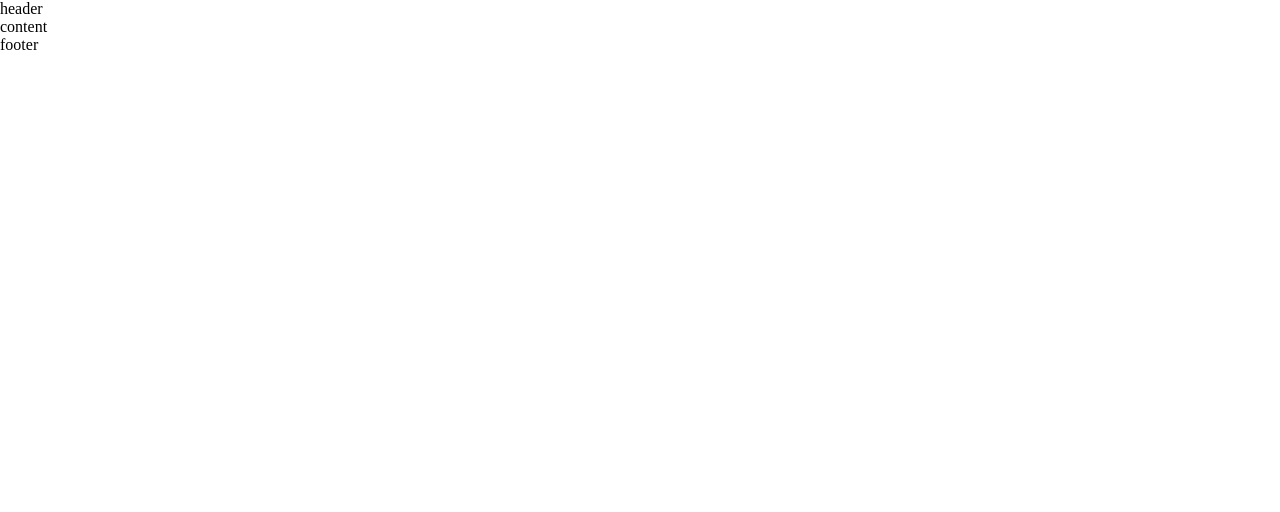
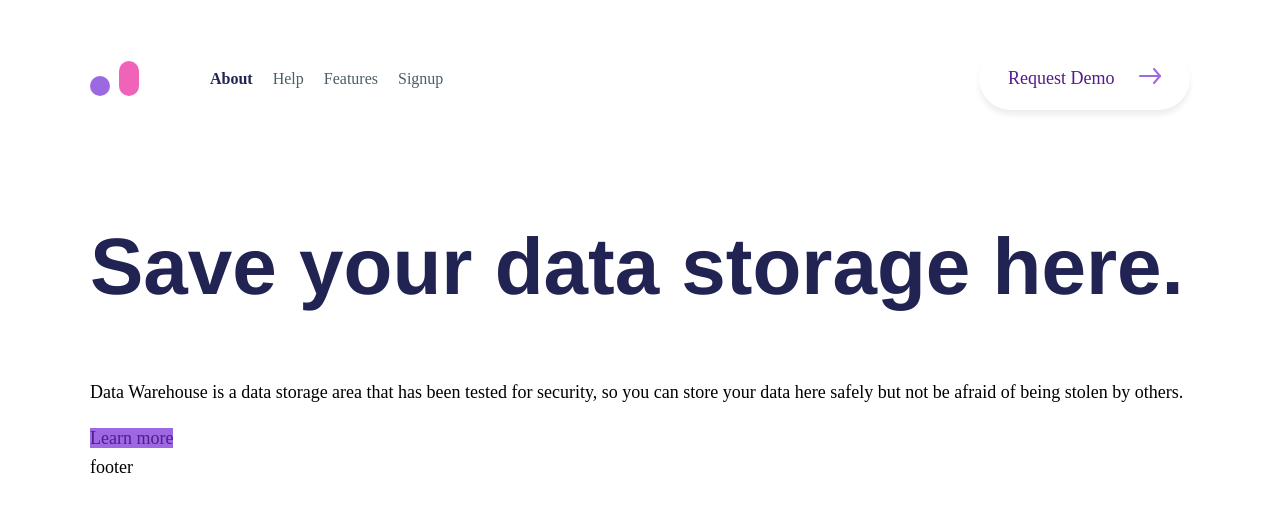
Before and after one commit to joevans/mini-project, a website built with webpack: page index.html in a window 1280 px wide. Built offline with nearby package versions, Linux system fonts and the light colour scheme.

Commit message:
header & start of first section

```diff
--- a/index.html
+++ b/index.html
@@ -6,9 +6,37 @@
 	<title>Mini Project</title>
 </head>
 <body>
-	<header>header</header>
-	<main>content</main>
-	<footer>footer</footer>
+	<header class="header content-width">
+		<nav class="header__nav">
+			<a href="/" class="header__nav__logo">
+				<span>logo</span>
+			</a>
+			<a class="header__nav__link header__nav__link--active" href="">About</a>
+			<a class="header__nav__link" href="">Help</a>
+			<a class="header__nav__link" href="">Features</a>
+			<a class="header__nav__link" href="">Signup</a>
+		</nav>
+		<a href="" class="header__button">
+			Request Demo
+			<svg class="header__button__arrow" width="22" height="16" viewBox="0 0 22 16" fill="none">
+				<path d="M15 15L21 8L15 1" stroke="#9C69E2" stroke-width="2" stroke-linecap="round" stroke-linejoin="round"/>
+				<path d="M21 8H1" stroke="#9C69E2" stroke-width="2" stroke-linecap="round" stroke-linejoin="round"/>
+			</svg>
+		</a>
+	</header>
+
+	<main class="main content-width">
+		<section class="main__section">
+			<h1 class="main__section__title">Save your data storage here.</h1>
+			<p>Data Warehouse is a data storage area that has been tested for security, so you can store your data here safely but not be afraid of being stolen by others.</p>
+			<a class="main__section__button button--purple" href="">Learn more</a>
+		</section>
+	</main>
+
+	<footer class="footer content-width">
+		footer
+	</footer>
+
 
 	<script type="text/javascript" src="./dist/main.js"></script>
 </body>
--- a/src/app/scss/main.scss
+++ b/src/app/scss/main.scss
@@ -1,3 +1,140 @@
+$pink: #F063B8;
+$purple: #9C69E2;
+$light-gray: #4B5D68;
+$dark-gray: #212353;
+
+$body-background: linear-gradient(180deg, #F6FAFD 0%, #FFFFFF 19.4%);
+
+$button-background: #FFF;
+$button-shadow: rgba(75, 93, 104, 0.1);
+
+
+/**
+***  RESETS
+**/
+html, body{
+	margin: 0;
+	height: 100vh;
+}
+
 body{
-	margin: 0;
+	line-height: 28.8px;
+	font-size: 18px;
+	font-family: Avenir;
+	font-weight: 500;
+	background-color: $body-background;
 }
+
+a{
+	text-decoration: none;
+}
+
+
+/**
+***  COLORS
+**/
+.button--purple{
+	background-color: $purple;
+}
+
+
+/**
+***  STRUCTURE
+**/
+.content-width{
+	width: 100%;
+	max-width: 1100px;
+	margin:auto;
+}
+
+
+/**
+***  PAGE CONTENT
+**/
+.header{
+	padding: 47px 0;
+	display: flex;
+	align-items: center;
+	justify-content: space-between;
+
+	&__nav{
+		display: flex;
+		align-items: center;
+		grid-gap: 20px;
+
+		&__logo{
+			display: flex;
+			align-items: flex-end;
+			grid-gap: 9px;
+			width:100px;
+
+			&:before, &:after{
+				content: "";
+				display: block;
+				width: 20px;
+				height: 20px;
+				background: gray;
+				border-radius: 20px;
+			}
+
+			&:before{
+				background-color: $purple;
+			}
+
+			&:after{
+				height: 35px;
+				background-color: $pink;
+			}
+
+			span{
+				display:none;
+			}
+		}
+
+		&__link{
+			color: $light-gray;
+			font-size: 16px;
+			line-height: 25.6px;
+
+			&:hover, &--active{
+				color: $dark-gray;
+				font-weight: 800;
+			}
+		}
+	}
+
+	&__button{
+		padding: 17px 29px;
+		background: $button-background;
+		box-shadow: 0px 5px 5px $button-shadow;
+		border-radius: 50px;
+		display: inline-block;
+
+		&__arrow{
+			margin-left: 20px;
+			position:relative;
+		}
+
+		&:hover &__arrow{
+			animation: arrowBounce 3s ease-out infinite;
+			@keyframes arrowBounce{
+				0%, 25%{left: 0px;}
+				10%{left: -10px;}
+			}
+		}
+	}
+}
+
+.main{
+
+	&__section{
+
+		&__title{
+			font-family: Helvetica;
+			font-weight: bold;
+			font-size: 80px;
+			line-height: 110%;
+			color: $dark-gray;
+		}
+	}
+}
```
